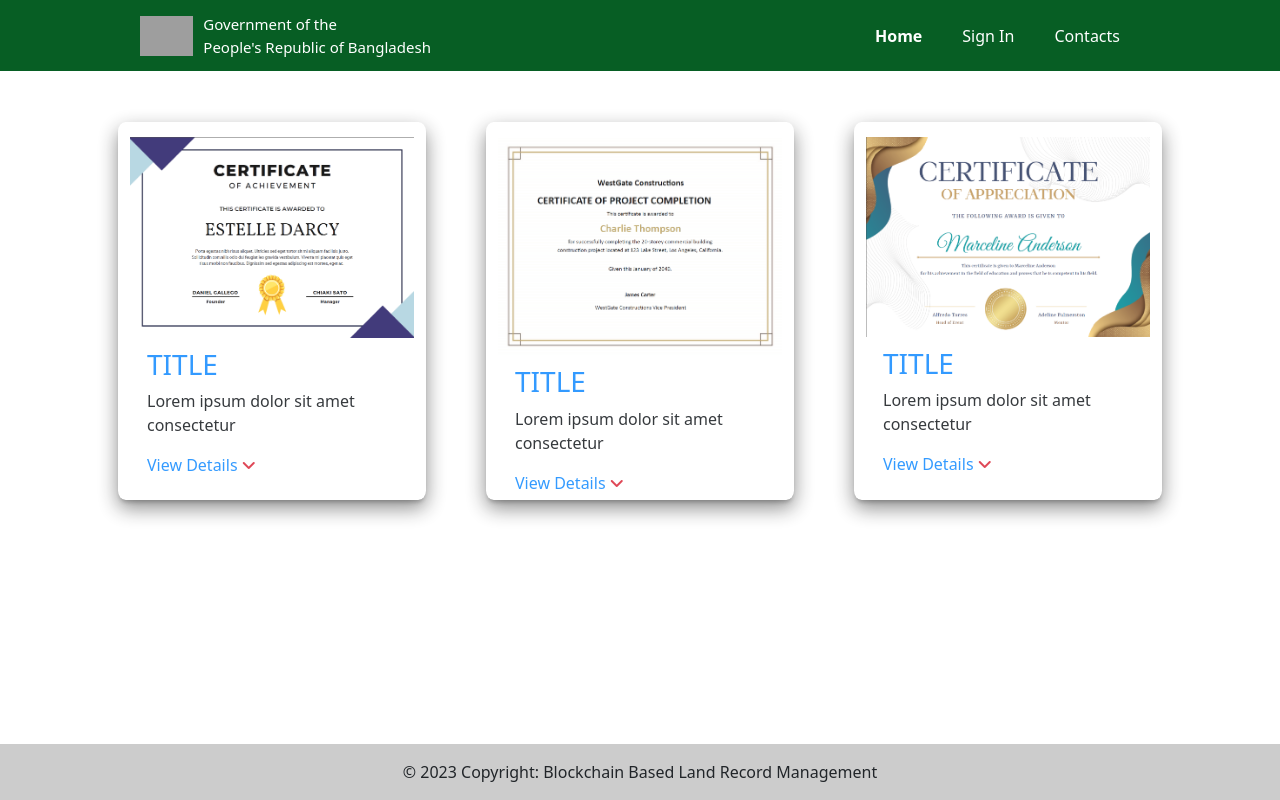
After one commit to Mahdi3M/BLRM, a PHP site: page /view_certificates.php in a window 1280 px wide. The commit adds this page. Run offline with PHP 8.4, Linux system fonts and the light colour scheme; grey boxes are pictures that could not be loaded.

Commit message:
view certificates page added

```diff
--- a/user_profile.php
+++ b/user_profile.php
@@ -80,7 +80,7 @@
 
                         <div class="d-grid gap-2 col-12 mx-auto">
                             <button class="btn btn-primary" type="button">Apply for New Token</button>
-                            <button class="btn btn-primary" type="button">View Certificate</button>
+                            <button class="btn btn-primary" type="button" onclick="location.href = 'view_certificates.php'">View Certificate</button>
                             <button class="btn btn-primary" type="button">View Transactions</button>
                         </div>
                     </div>
--- /dev/null
+++ b/view_certificates.php
@@ -0,0 +1,126 @@
+<!DOCTYPE html>
+<html lang="en">
+
+<head>
+    <meta charset="UTF-8">
+    <meta http-equiv="X-UA-Compatible" content="IE=edge">
+    <meta name="viewport" content="width=device-width, initial-scale=1.0">
+
+    <title>BLRM</title>
+    <link rel="icon" type="image/png" href="assets/img/logo.png">
+
+    <link href="https://cdn.jsdelivr.net/npm/bootstrap@5.0.2/dist/css/bootstrap.min.css" rel="stylesheet" integrity="sha384-EVSTQN3/azprG1Anm3QDgpJLIm9Nao0Yz1ztcQTwFspd3yD65VohhpuuCOmLASjC" crossorigin="anonymous">
+    <script src="https://code.jquery.com/jquery-3.6.1.min.js" integrity="sha256-o88AwQnZB+VDvE9tvIXrMQaPlFFSUTR+nldQm1LuPXQ=" crossorigin="anonymous"></script>
+
+    <link rel="stylesheet" href="assets/css/style.css">
+    <link rel="stylesheet" href="https://cdnjs.cloudflare.com/ajax/libs/font-awesome/6.2.1/css/all.min.css" integrity="sha512-MV7K8+y+gLIBoVD59lQIYicR65iaqukzvf/nwasF0nqhPay5w/9lJmVM2hMDcnK1OnMGCdVK+iQrJ7lzPJQd1w==" crossorigin="anonymous" referrerpolicy="no-referrer">
+</head>
+
+
+
+<style>
+
+.cardx
+{
+    padding: 5px;
+    display: block;
+    height: auto;
+    margin: 10px 20px;
+    box-shadow: 0 0.25em 0.25em -0.125em rgba(0, 0, 0, 0.25), 0 0.5em 1.25em rgba(0, 0, 0, 0.5);
+    opacity: 90%;
+    border-radius: 2.5%;
+}
+.cardx:hover
+{
+    background-color: aliceblue;
+    transform: translateY(-4px);
+    transition: 0.3s ease-in-out;
+}
+.cardx .image img
+{
+    display: block;
+    width: 95%;
+    margin: 10px auto;
+}
+.card-collection-proj
+{
+    display: grid;
+    grid-template-columns: repeat(3, 1fr);
+    grid-gap: 20px;
+}
+
+.handy
+{
+    color: dodgerblue;
+}
+.handy:hover
+{
+    cursor:pointer;
+    color: cadetblue;
+}
+
+</style>
+
+
+
+<body>
+    <?php include 'header.php'; ?>
+
+
+    <div class="container bg-white mt-5 mb-5" id="certi">
+        <div class="row p-3 py-3">
+            <div class="container card-collection-proj py-5">
+
+                <div class="cardx">
+                    <div class="image handy"><a onclick="ViewCerti(this)" data-val="certi1.pdf"><img src="assets/img/certi1.png" /></a></div>
+                    <div><h3 class="container handy text-uppercase"><a onclick="ViewCerti(this)" data-val="certi1.pdf">Title</a></h3></div>
+                    <div class="container"><p>Lorem ipsum dolor sit amet consectetur</p></div>
+                    <span class="container handy"><a onclick="ViewCerti(this)" data-val="certi1.pdf">View Details <span class="arrow text-danger"><i class="fas fa-angle-down"></i></span> </a></span>
+                </div>
+
+                <div class="cardx">
+                    <div class="image handy"><a onclick="ViewCerti(this)" data-val="certi2.pdf"><img src="assets/img/certi2.png" /></a></div>
+                    <div><h3 class="container handy text-uppercase"><a onclick="ViewCerti(this)" data-val="certi2.pdf">Title</a></h3></div>
+                    <div class="container"><p>Lorem ipsum dolor sit amet consectetur</p></div>
+                    <span class="container handy"><a onclick="ViewCerti(this)" data-val="certi2.pdf">View Details <span class="arrow text-danger"><i class="fas fa-angle-down"></i></span> </a></span>
+                </div>
+
+                <div class="cardx">
+                    <div class="image handy"><a onclick="ViewCerti(this)" data-val="certi3.pdf"><img src="assets/img/certi3.png" /></a></div>
+                    <div><h3 class="container handy text-uppercase"><a onclick="ViewCerti(this)" data-val="certi3.pdf">Title</a></h3></div>
+                    <div class="container"><p>Lorem ipsum dolor sit amet consectetur</p></div>
+                    <span class="container handy"><a onclick="ViewCerti(this)" data-val="certi3.pdf">View Details <span class="arrow text-danger"><i class="fas fa-angle-down"></i></span> </a></span>
+                </div>
+
+                <script>
+                    function ViewCerti(obj)
+                    {
+                        var x= obj.dataset.val;
+                        document.getElementById("certi").innerHTML =
+                        `<div class="container-fluid py-3">
+                            <h1>Certificate Title</h1>
+                            <div class="container">
+                                <iframe src="assets/`+x+`" style="position: absolute; top: 13%; left: 0; width: 100%; height: 85%;"></iframe>
+                            </div>
+                        </div>`;
+                    }
+                </script>
+
+            </div>
+        </div>
+
+        <div class="fixed-bottom">
+            <?php include 'footer.php'; ?>
+        </div>
+
+    </div>
+
+
+
+
+
+
+    <script src="https://cdn.jsdelivr.net/npm/bootstrap@5.0.2/dist/js/bootstrap.bundle.min.js" integrity="sha384-MrcW6ZMFYlzcLA8Nl+NtUVF0sA7MsXsP1UyJoMp4YLEuNSfAP+JcXn/tWtIaxVXM" crossorigin="anonymous"></script>
+</body>
+
+</html>
```
Also changed, not shown: assets/img/certi1.png (added), assets/img/certi2.png (added), assets/img/certi3.png (added), 3 other files.
